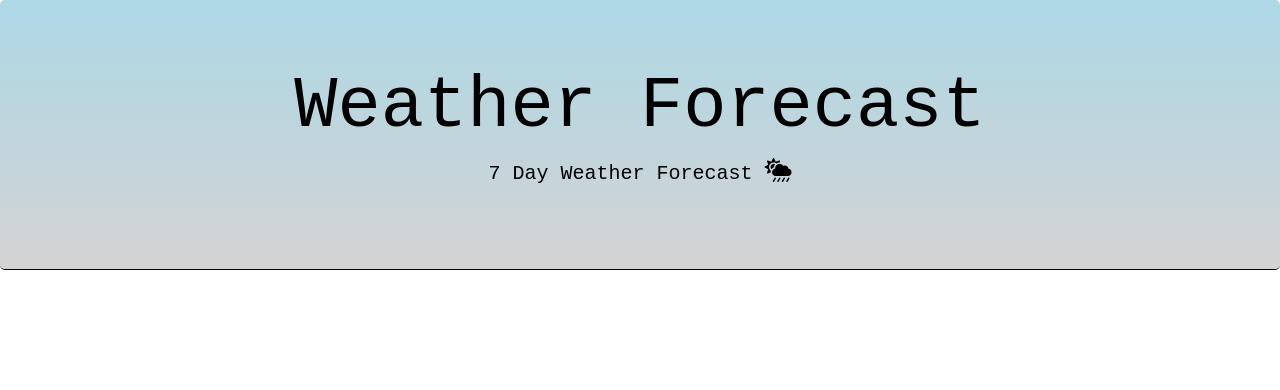
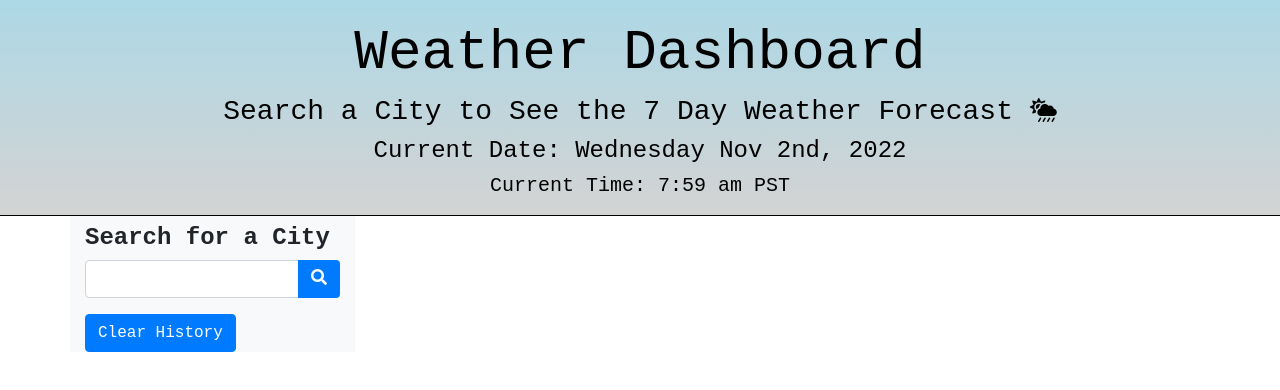
Before and after one commit to JYK33/creating-a-weatherapp, a plain HTML site: page index.html in a window 1280 px wide. Drawn offline with nearby package versions, Linux system fonts and the light colour scheme.

Commit message:
made changes to js, css, and html

```diff
--- a/assets/script.js
+++ b/assets/script.js
@@ -0,0 +1,8 @@
+// Show the curremt date and current time
+$(document).ready(function() {
+
+    var today = moment();
+
+    $("#currentDay").text(today.format("[Current Date:] dddd MMM Do, YYYY"));
+    $("#currentTime").text(today.format("[Current Time:] h:mm a [PST]"));
+});
--- a/assets/style.css
+++ b/assets/style.css
@@ -2,10 +2,16 @@
     font-family: monospace;
 }
 
-.jumbotron {
+#jumbotron {
     text-align: center;
     background: linear-gradient(180deg, lightblue, lightgrey );
     color:black;
     border-radius: 0;
     border-bottom: 0.5px solid black;
+    padding-top: 20px;
+    padding-bottom: 9px;
 }
+#searchBar {
+    padding-top: 8px;
+    font-weight: bold;
+}
--- a/index.html
+++ b/index.html
@@ -19,15 +19,35 @@
     href="https://fonts.googleapis.com/css?family=Open+Sans&display=swap"
     rel="stylesheet"
   />
-    <title>Weather Forecast</title>
+    <title>Weather Dashboard</title>
 </head>
 
 <body>
-    <header class="jumbotron">
-        <h1 class="display-3">Weather Forecast</h1>
-        <p class="lead">7 Day Weather Forecast <i class='fas fa-cloud-sun-rain' style='font-size:24px'></i></p>
+    <header id="jumbotron" >
+        <h1 class="display-4">Weather Dashboard</h1>
+        <p class="h3">Search a City to See the 7 Day Weather Forecast <i class='fas fa-cloud-sun-rain' style='font-size:24px'></i></p>
+        <p id="currentDay" class="h4"></p>
+        <p id="currentTime" class="h5"></p>
+
       </header>
+      <div class="container">
+        <div class="row">
+          <div class="col-sm-3 bg-light">
+            <!-- creating the search bar to look up cities -->
+            <h4 id="searchBar">Search for a City</h4>
+            <!-- create the text box to capture the search city name -->
+            <div class="input-group mb-3">
+                <input type="text" class="form-control" id="search-city" aira-label="City Search" aria-describedby="search-button">
+                <div class="input-group-append">
+                  <button class="btn bg-primary text-light" id="search-button"><i class="fa fa-search"></i></button>
+                </div>
+            </div>
+         <!-- section for seatch city history -->
+          <button class="btn btn-primary" type="button" id="clear-history">Clear History</button>
+          <ul class="list-group">
 
+          </ul>
+        </div>
 
 
 
```
